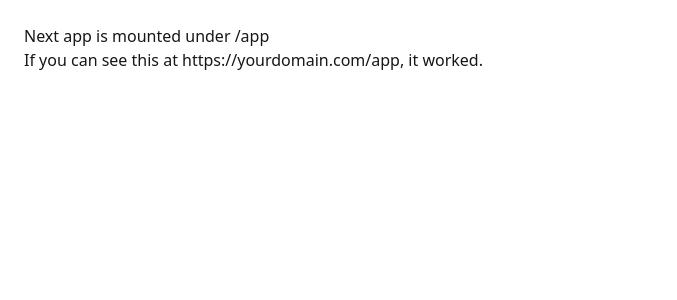
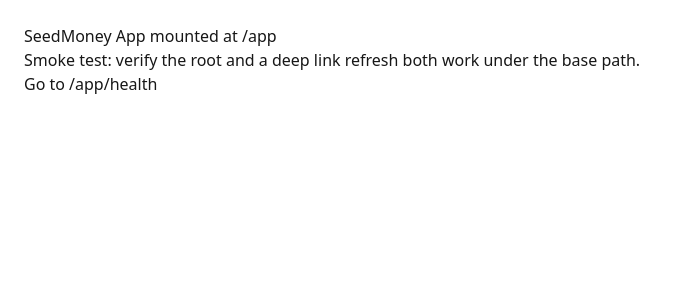
Before and after one commit to samarth212/Wordpress-Next.js, a Next.js app: page / in a window 1280 px wide. Shown: the top 300 px of the page, without its empty margins (0-677 px from the left). Built offline with nearby package versions, Linux system fonts and the light colour scheme.

Commit message:
test(app): add /app smoke + health pages

```diff
--- /dev/null
+++ b/app/health/page.tsx
@@ -0,0 +1,8 @@
+export default function HealthPage() {
+  return (
+    <main style={{ padding: 24, fontFamily: "system-ui" }}>
+      <h1>SeedMoney App health: ok</h1>
+      <p>If you can refresh this page at /app/health, deep links are working.</p>
+    </main>
+  );
+}
--- a/app/page.tsx
+++ b/app/page.tsx
@@ -1,8 +1,16 @@
+import Link from "next/link";
+
 export default function Home() {
   return (
     <main style={{ padding: 24, fontFamily: "system-ui" }}>
-      <h1>Next app is mounted under /app</h1>
-      <p>If you can see this at https://yourdomain.com/app, it worked.</p>
+      <h1>SeedMoney App mounted at /app</h1>
+      <p>
+        Smoke test: verify the root and a deep link refresh both work under the
+        base path.
+      </p>
+      <p>
+        <Link href="/health">Go to /app/health</Link>
+      </p>
     </main>
   );
 }
```
